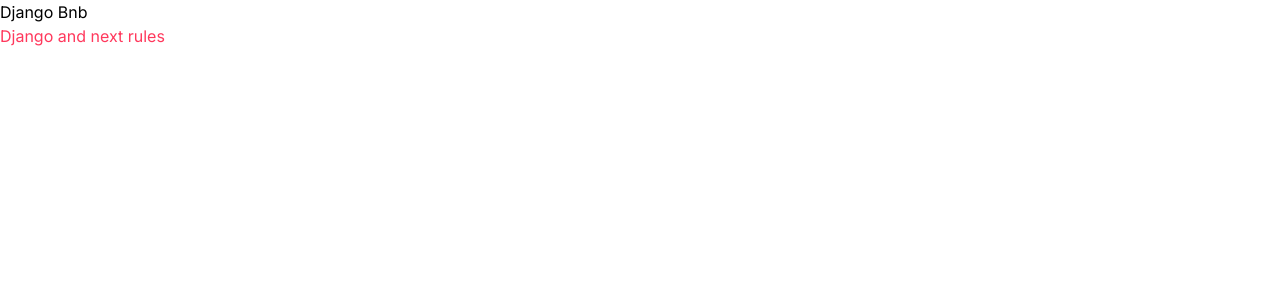
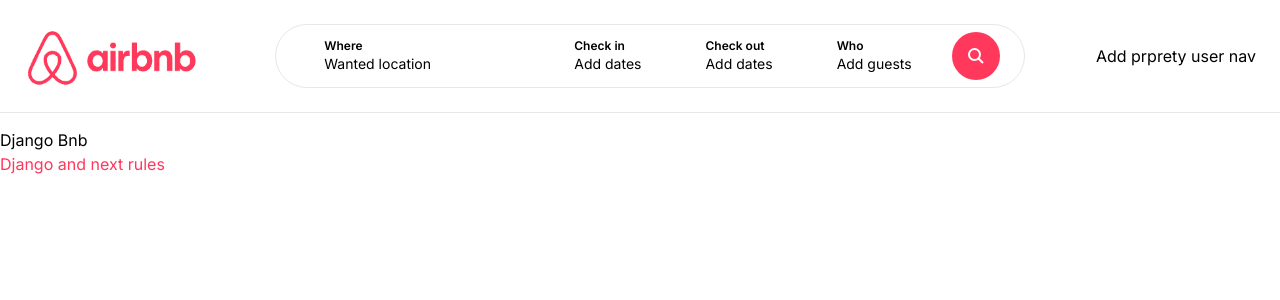
Before and after one commit to Lawitadelimon/djangobnb, a Next.js app: page / in a window 1280 px wide. Shown: the top 300 px of the page. Built offline with nearby package versions, Linux system fonts and the light colour scheme.

Commit message:
02 Code for nav bar

```diff
--- /dev/null
+++ b/app/components/navbar/Navbar.tsx
@@ -0,0 +1,33 @@
+import Image from 'next/image';
+import Link from "next/link";
+
+import SearchFilters from './SearchFilters';
+
+const Navbar = () => {
+    return (
+    <nav className="w-full fixed top-0 left-0 py-6 border-b bg-white z-10">
+        <div className="max-w-[15000px] mx-auto px-6">
+            <div className="flex justify-between items-center">
+                <Link href="/">
+                    <Image
+                        src="/logo.png"
+                        alt='DjangoBnb logo'
+                        width={180}
+                        height={38}
+                        />
+                </Link>
+
+                <div className='flex space-x-6'>
+                    <SearchFilters/>
+                </div>
+
+                <div className='flex items-center space-x-6'>
+                    Add prprety user nav
+                </div>
+            </div>
+        </div>
+    </nav>
+    )
+}
+
+export default Navbar;
--- /dev/null
+++ b/app/components/navbar/SearchFilters.tsx
@@ -0,0 +1,56 @@
+const SearchFilters = () => {
+    return (
+        <div className="h-[64px] flex flex-row items-center justify-between border rounded-full px-4">
+    <div className="hidden lg:block">
+        <div className="flex flex-row items-center justify-between w-full">
+        <div className="cursor-pointer w-[250px] h-[64px] px-8 flex flex-col justify-center rounded-full hover:bg-gray-100">
+            <p className="text-xs font-semibold">Where</p>
+            <p className="text-sm">Wanted location</p>
+        </div>
+
+        <div className="cursor-pointer h-[64px] px-8 flex flex-col justify-center rounded-full hover:bg-gray-100">
+            <p className="text-xs font-semibold">Check in</p>
+            <p className="text-sm">Add dates</p>
+        </div>
+
+        <div className="cursor-pointer h-[64px] px-8 flex flex-col justify-center rounded-full hover:bg-gray-100">
+            <p className="text-xs font-semibold">Check out</p>
+            <p className="text-sm">Add dates</p>
+        </div>
+
+        <div className="cursor-pointer h-[64px] px-8 flex flex-col justify-center rounded-full hover:bg-gray-100">
+            <p className="text-xs font-semibold">Who</p>
+            <p className="text-sm">Add guests</p>
+        </div>
+        </div>
+        </div>
+
+        <div className="p-2">
+        <div className="cursor-pointer p-2 lg:p-4 bg-airbnb hover:bg-airbnb-dark transition rounded-full text-white flex items-center justify-center">
+            <svg
+        viewBox="0 0 32 32"
+            style={{
+                display: "block",
+                fill: "none",
+                height: "16px",
+                width: "16px",
+                stroke: "currentColor",
+                strokeWidth: 4,
+                overflow: "visible",
+            }}
+            aria-hidden="true"
+            role="presentation"
+            focusable="false"
+            >
+            <path
+                fill="none"
+                d="M13 24a11 11 0 1 0 0-22 11 11 0 0 0 0 22zm8-3 9 9"
+            ></path>
+            </svg>
+        </div>
+        </div>
+    </div>
+    );
+};
+
+export default SearchFilters;
--- a/app/layout.tsx
+++ b/app/layout.tsx
@@ -1,8 +1,11 @@
 import type { Metadata } from "next";
-import { Inter } from "next/font/google";
+import { Inter} from "next/font/google";
 import "./globals.css";
+import Navbar from "./components/navbar/Navbar";
 
-const geistSans = Inter({ subsets: ['latin']});
+const inter = Inter({ subsets: ['latin']});
+
+
 
 export const metadata: Metadata = {
   title: "Djangobnb",
@@ -16,7 +19,12 @@
 }>) {
   return (
     <html lang="en">
-      <body className={geistSans.className}>{children}
+      <body className={ inter.className}>
+        <Navbar />
+
+        <div className="pt-32">
+          {children}
+        </div>
       </body>
     </html>
   );
```
Also changed, not shown: public/logo.png (added).
